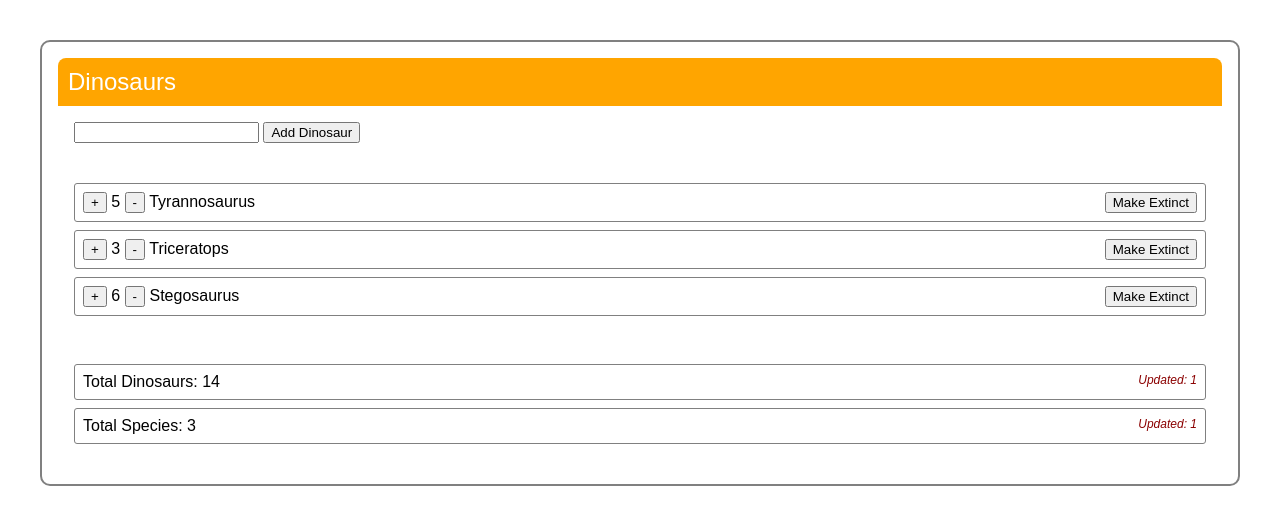
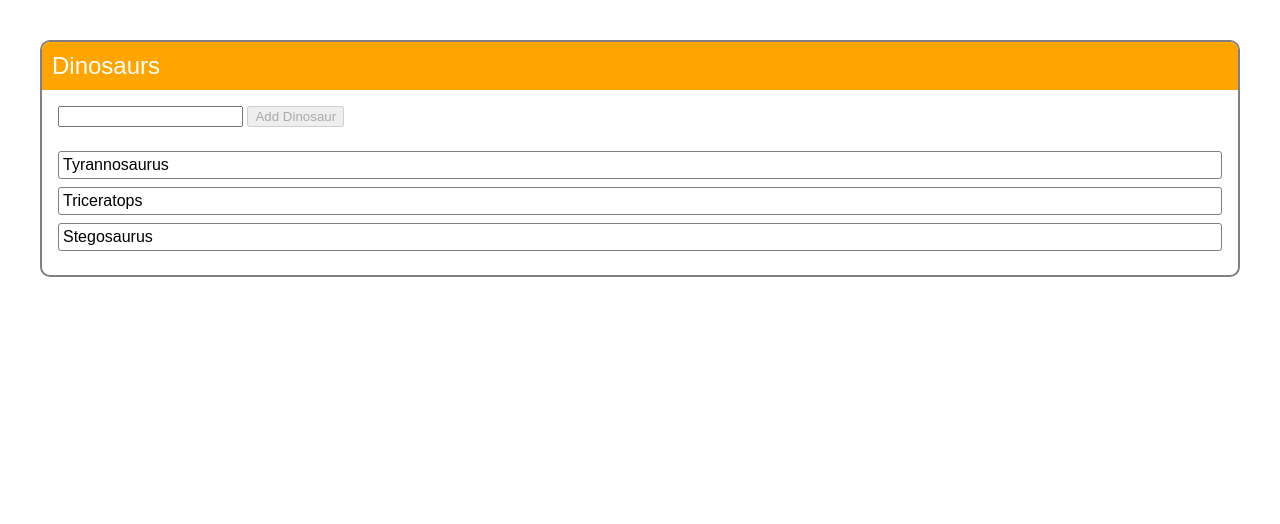
Before and after one commit to imrebartis/basic-vue-egghead, a plain HTML site: page index.html in a window 1280 px wide. Drawn offline with nearby package versions, Linux system fonts and the light colour scheme.

Commit message:
watcher responding to async updates

```diff
--- a/index.html
+++ b/index.html
@@ -2,28 +2,22 @@
 <html>
   <head>
     <script data-require="vue.js@*" data-semver="10.0.26" src="https://cdn.jsdelivr.net/vue/2.0.2/vue.min.js"></script>
+    <script src="https://cdnjs.cloudflare.com/ajax/libs/lodash.js/4.16.6/lodash.min.js"></script>
     <link rel="stylesheet" href="style.css" />
   </head>
 
   <body>
 
     <div id="card">
-      <header>{{ title }}</span></header>
-      <form v-on:submit="addItem">
-        <input id="itemForm" v-model="input" >
-        <button>Add Dinosaur</button>
-      </form>
+      <header>{{ title }}</header>
+        <form v-on:submit.prevent="addItem">
+          <input id="itemForm" v-model="input" >
+          <button v-bind:disabled="buttonDisabled">{{ buttonText }}</button>
+        </form>
       <ul>
-        <li v-for="item in items">
-          <button v-on:click="item.quantity += 1">+</button>
-          {{ item.quantity }}
-          <button v-on:click="item.quantity -= 1">-</button>
-          {{ item.text }}<button v-on:click="removeItem" class="extinct">Make Extinct</button>
+        <li v-for="(item, index) in items">
+          <span>{{ item }}</span>
         </li>
-      </ul>
-      <ul>
-        <li>Total Dinosaurs: {{ totalDinos }} <span>Updated: {{ dinosUpdated }}</span></li>
-        <li>Total Species: {{ totalSpecies }} <span>Updated: {{ speciesUpdated }}</span></li>
       </ul>
     </div>
 
--- a/script.js
+++ b/script.js
@@ -2,42 +2,31 @@ var card = new Vue({
     el: "#card",
     data: {
       title: "Dinosaurs",
-      input:"",
-      speciesUpdated: 0,
-      dinosUpdated: 0,
+      input: "",
+      buttonText: "Add Dinosaur",
       items: [
-        { text: "Tyrannosaurus", quantity: 5 },
-        { text: "Triceratops", quantity: 3 },
-        { text: "Stegosaurus", quantity: 6 }
+        "Tyrannosaurus",
+        "Triceratops",
+        "Stegosaurus"
       ]
     },
     computed: {
-      totalDinos: function(){
-        this.dinosUpdated += 1;
-        var sum = 0;
-        var items = this.items;
-
-        for(var i in items) {
-          sum += items[i].quantity;
-        }
-
-        return sum;
-      },
-      totalSpecies: function(){
-        this.speciesUpdated += 1;
-        return this.items.length;
+      buttonDisabled: function() {
+        return this.input == "";
       }
     },
+    watch: {
+      input: _.debounce(function(){
+        this.buttonText = this.input !== "" ? "Add " + this.input : "Add Dinosaur";
+      }, 250)
+    },
     methods: {
-      addItem: function (e){
-        e.preventDefault();
-        if (!this.input) return;
+      addItem: function (){
+        if (this.input !== '') {
+          this.items.push( this.input );
 
-        this.items.push({text: this.input, quantity: 1});
-        this.input = "";
-      },
-      removeItem: function (item){
-        this.items.splice(item, 1);
+          this.input = '';
+        }
       }
     }
   });
--- a/style.css
+++ b/style.css
@@ -1,9 +1,6 @@
 body {
     padding: 2em;
     font-family: sans-serif;
-  }
-  .extinct {
-    float: right;
   }
 
   #card {
@@ -19,30 +16,21 @@ body {
     color: white;
     font-size: 1.5em;
   }
-  #card span {
-    font-size: 0.75em;
-    font-weight: normal;
-    font-style: italic;
-    float: right;
-  }
-  div, p, form {
-    padding: 1em;
+
+  #card div, #card p, form {
+    padding:1em;
   }
 
-  ul {
+
+  #card ul {
     list-style: none;
     margin: 0;
-    padding: 1em;
+    padding: 0 1em 1em;
   }
-  ul li {
-    padding: .5em;
+
+  #card ul li {
+    padding: .25em;
     border: 1px solid gray;
     margin: .5em 0;
     border-radius: 3px;
   }
-
-  ul li span {
-    float: right;
-    color: darkred;
-    font-weight: 600;
-  }
```
